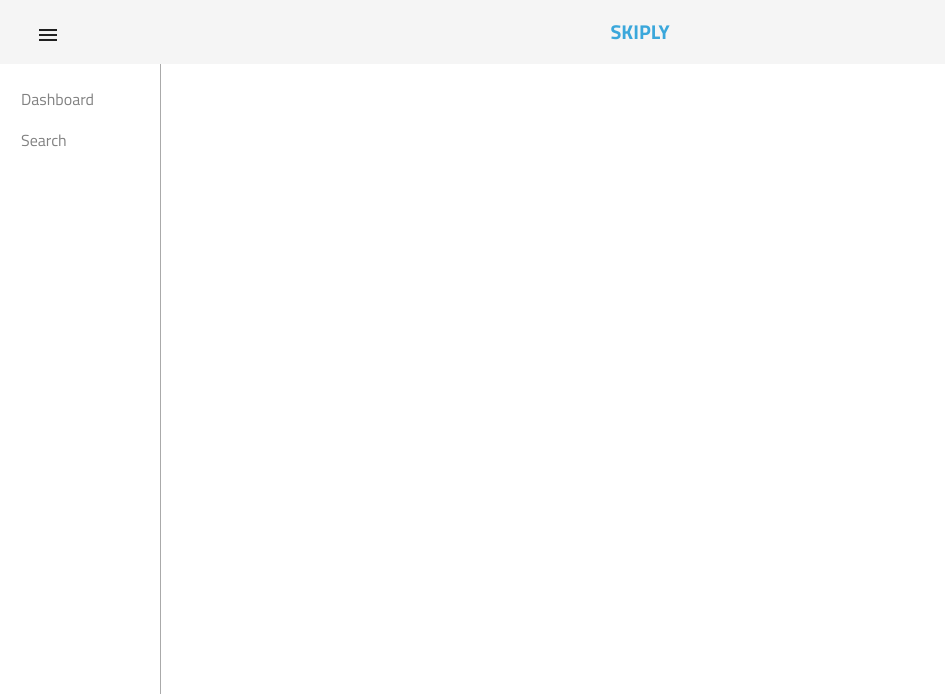
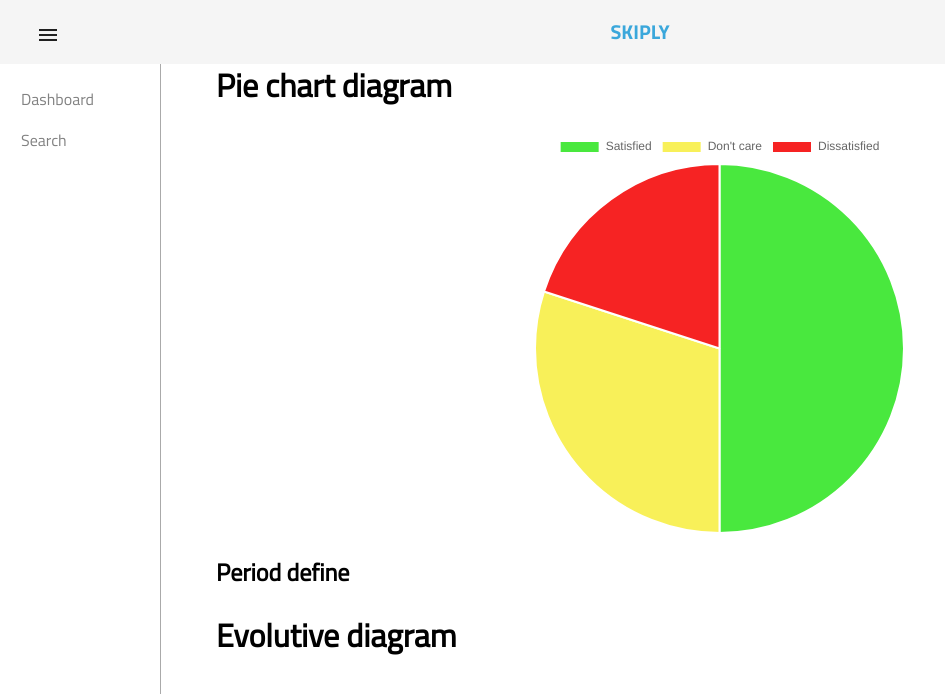
Before and after one commit to Mjollet/Skiply, an Angular app: page /result in a window 1280 px wide. Before the commit this address led to /. Shown: the top 694 px of the page, without its empty margins (0-945 px from the left). Built offline with nearby package versions, Linux system fonts and the light colour scheme.

Commit message:
'routing'

```diff
--- a/src/app/app-routing.module.ts
+++ b/src/app/app-routing.module.ts
@@ -4,7 +4,7 @@ import { Routes, RouterModule } from '@angular/router';
 const routes: Routes = [
   { path: 'campaign', loadChildren: './views/campaign/campaign.module#CampaignModule' },
   { path: 'home', loadChildren: './views/home/home.module#HomeModule' },
-  // { path: '', loadChildren: './views/home/home.module#HomeModule' }
+  { path: 'result', loadChildren: './views/result/result.module#ResultModule' }
 ];
 
 @NgModule({
--- a/src/app/app.component.html
+++ b/src/app/app.component.html
@@ -1,6 +1,8 @@
 <app-header></app-header>
 <app-sidebar></app-sidebar>
 
+<div class="container">
 
+    <router-outlet></router-outlet>
 
-<router-outlet></router-outlet>
+</div>
--- a/src/app/app.module.ts
+++ b/src/app/app.module.ts
@@ -13,7 +13,6 @@ import { MatIconModule } from '@angular/material/icon';
 import { MatMenuModule } from '@angular/material/menu';
 import { SidebarComponent } from './shared/components/sidebar/sidebar.component';
 import { MatSidenavModule } from '@angular/material/sidenav';
-import { ResultComponent } from './views/result/result.component';
 
 
 @NgModule({
@@ -21,7 +20,6 @@ import { ResultComponent } from './views/result/result.component';
     AppComponent,
     HeaderComponent,
     SidebarComponent,
-    ResultComponent
   ],
   imports: [
     BrowserModule,
--- a/src/app/views/home/home/home.component.html
+++ b/src/app/views/home/home/home.component.html
@@ -1,9 +1,9 @@
 <!--The content below is only a placeholder and can be replaced.-->
-<div class="accueil">
+<div class="hi">
   <h1>
     {{ title }}
   </h1>
-  <img width="300" alt="Angular Logo" src="../../../../assets/img/resologo.png">
+  <img width="300" alt="Reso Logo" src="../../../../assets/img/resologo.png">
 
   <h2>Welcome to skiply everybody! </h2>
 
--- a/src/app/views/home/home/home.component.scss
+++ b/src/app/views/home/home/home.component.scss
@@ -1,4 +1,4 @@
-.accueil {
-    margin-left: 400px;
-    margin-top: 150px;
+.hi {
+    margin-left: 10%;
+    margin-top: 10%;
 }
--- /dev/null
+++ b/src/app/views/result/result-routing.module.ts
@@ -0,0 +1,12 @@
+import { NgModule } from '@angular/core';
+import { Routes, RouterModule } from '@angular/router';
+import { ResultComponent } from './result.component';
+
+const routes: Routes = [{ path: '', component: ResultComponent, pathMatch: 'full' }
+];
+
+@NgModule({
+  imports: [RouterModule.forChild(routes)],
+  exports: [RouterModule]
+})
+export class ResultRoutingModule { }
--- a/src/app/views/result/result.component.html
+++ b/src/app/views/result/result.component.html
@@ -1,10 +1,12 @@
-<div class="container">
+<div class="result-page">
   <p>
     Look for the results!
   </p>
 
   <h1>Pie chart diagram</h1>
-  <canvas id="myChart" width="400" height="400"></canvas>
+  <div class="pie">
+    <canvas id="myChart" width="400" height="400"></canvas>
+  </div>
 
   <h2>Period define</h2>
 
--- a/src/app/views/result/result.component.scss
+++ b/src/app/views/result/result.component.scss
@@ -0,0 +1,9 @@
+.pie {
+    width: 40%;
+    height: 40%;
+    margin: auto;
+}
+
+.result-page {
+    margin: 0 5%;
+}
--- a/src/styles.scss
+++ b/src/styles.scss
@@ -32,8 +32,9 @@ body {
 
 ul {
     list-style-type: none;
+    padding: 0
 }
 
 .container {
-    margin-left: 320px;
+    margin-left: 160px;
 }
```
Also changed, not shown: src/app/views/result/result.module.ts (added, +15 -0 lines).
